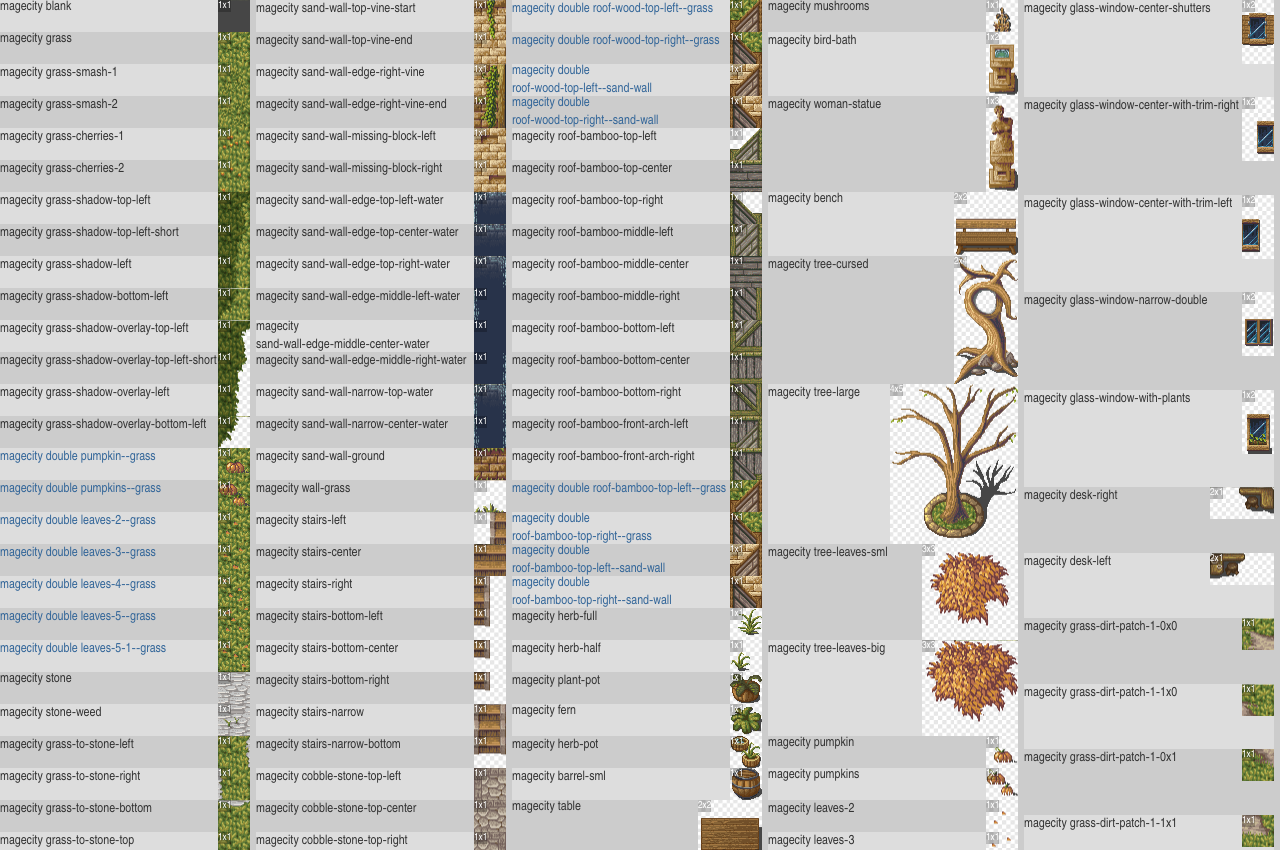
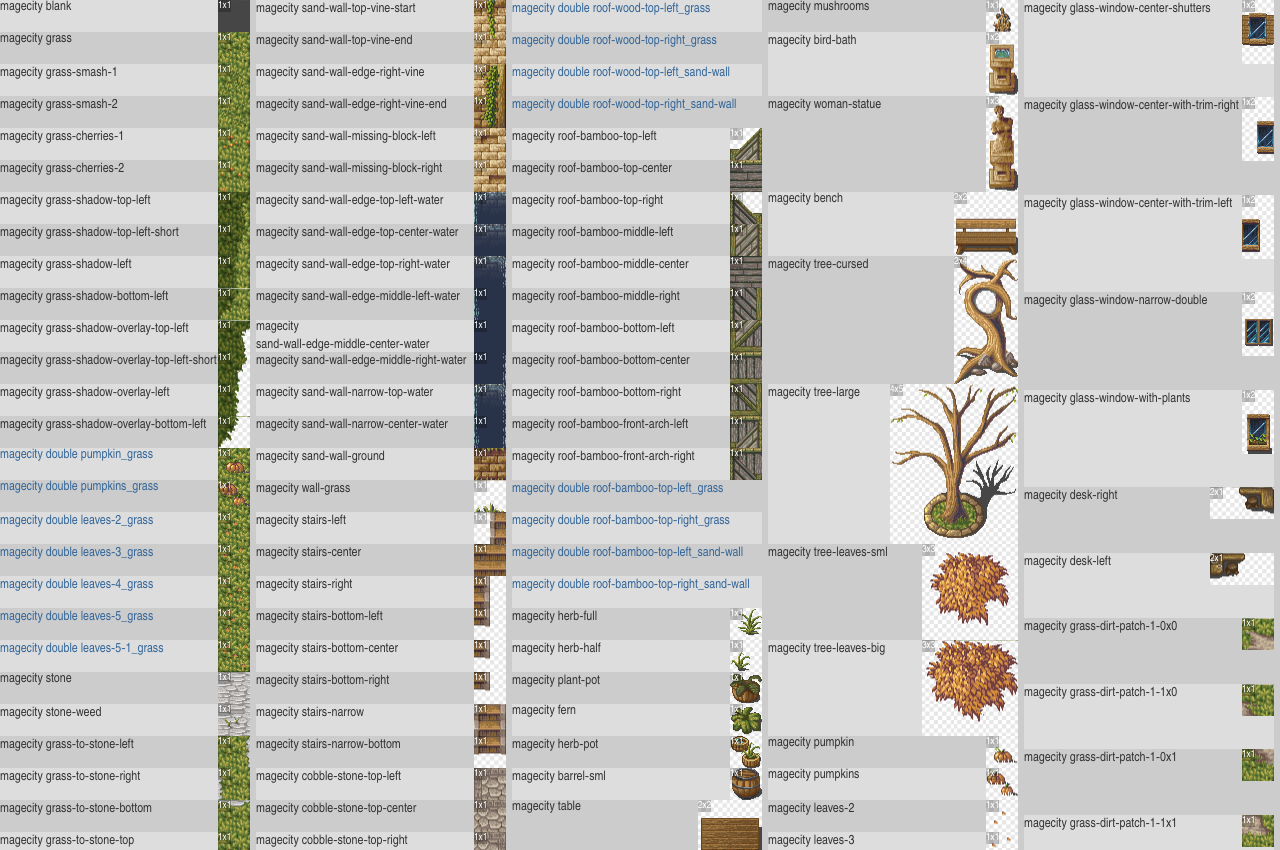
Before and after one commit to wesjones/tilegameboard-maps, a plain HTML site: page magecity/index.html in a window 1280 px wide. Shown: the top 850 px of the page. Drawn offline with Linux system fonts and the light colour scheme.

Commit message:
convert double dash to underscore

```diff
--- a/magecity/index.html
+++ b/magecity/index.html
@@ -67,13 +67,13 @@
         'grass-shadow-overlay-top-left-short',
         'grass-shadow-overlay-left',
         'grass-shadow-overlay-bottom-left',
-        'double pumpkin--grass',
-        'double pumpkins--grass',
-        'double leaves-2--grass',
-        'double leaves-3--grass',
-        'double leaves-4--grass',
-        'double leaves-5--grass',
-        'double leaves-5-1--grass',
+        'double pumpkin_grass',
+        'double pumpkins_grass',
+        'double leaves-2_grass',
+        'double leaves-3_grass',
+        'double leaves-4_grass',
+        'double leaves-5_grass',
+        'double leaves-5-1_grass',
         'stone',
         'stone-weed',
         'grass-to-stone-left',
@@ -155,10 +155,10 @@
         'roof-wood-bottom-right',
         'roof-wood-front-arch-left',
         'roof-wood-front-arch-right',
-        'double roof-wood-top-left--grass',
-        'double roof-wood-top-right--grass',
-        'double roof-wood-top-left--sand-wall',
-        'double roof-wood-top-right--sand-wall',
+        'double roof-wood-top-left_grass',
+        'double roof-wood-top-right_grass',
+        'double roof-wood-top-left_sand-wall',
+        'double roof-wood-top-right_sand-wall',
 
         'roof-bamboo-top-left',
         'roof-bamboo-top-center',
@@ -171,10 +171,10 @@
         'roof-bamboo-bottom-right',
         'roof-bamboo-front-arch-left',
         'roof-bamboo-front-arch-right',
-        'double roof-bamboo-top-left--grass',
-        'double roof-bamboo-top-right--grass',
-        'double roof-bamboo-top-left--sand-wall',
-        'double roof-bamboo-top-right--sand-wall',
+        'double roof-bamboo-top-left_grass',
+        'double roof-bamboo-top-right_grass',
+        'double roof-bamboo-top-left_sand-wall',
+        'double roof-bamboo-top-right_sand-wall',
 
         // items
         'herb-full',
--- a/magecity/magecity.less
+++ b/magecity/magecity.less
@@ -198,13 +198,13 @@
   .bp(leaves-4, @size, 6, 34, 1, 1);
   .bp(leaves-5, @size, 7, 32, 1, 1);
   .bp(leaves-5-1, @size, 7, 34, 1, 1);
-  .bp(pumpkin--grass, @size, 6, 32, 1, 1, 0, 0, 1, 1);
-  .bp(pumpkins--grass, @size, 6, 33, 1, 1, 0, 0, 1, 1);
-  .bp(leaves-2--grass, @size, 5, 33, 1, 1, 0, 0, 1, 1);
-  .bp(leaves-3--grass, @size, 7, 33, 1, 1, 0, 0, 1, 1);
-  .bp(leaves-4--grass, @size, 6, 34, 1, 1, 0, 0, 1, 1);
-  .bp(leaves-5--grass, @size, 7, 32, 1, 1, 0, 0, 1, 1);
-  .bp(leaves-5-1--grass, @size, 7, 34, 1, 1, 0, 0, 1, 1);
+  .bp(pumpkin_grass, @size, 6, 32, 1, 1, 0, 0, 1, 1);
+  .bp(pumpkins_grass, @size, 6, 33, 1, 1, 0, 0, 1, 1);
+  .bp(leaves-2_grass, @size, 5, 33, 1, 1, 0, 0, 1, 1);
+  .bp(leaves-3_grass, @size, 7, 33, 1, 1, 0, 0, 1, 1);
+  .bp(leaves-4_grass, @size, 6, 34, 1, 1, 0, 0, 1, 1);
+  .bp(leaves-5_grass, @size, 7, 32, 1, 1, 0, 0, 1, 1);
+  .bp(leaves-5-1_grass, @size, 7, 34, 1, 1, 0, 0, 1, 1);
 
   .bp(grass-dirt-patch-1-0x0, @size, 0, 33, 1, 1);
   .bp(grass-dirt-patch-1-1x0, @size, 1, 33, 1, 1);
```
Also changed, not shown: magecity/magecity.css.
